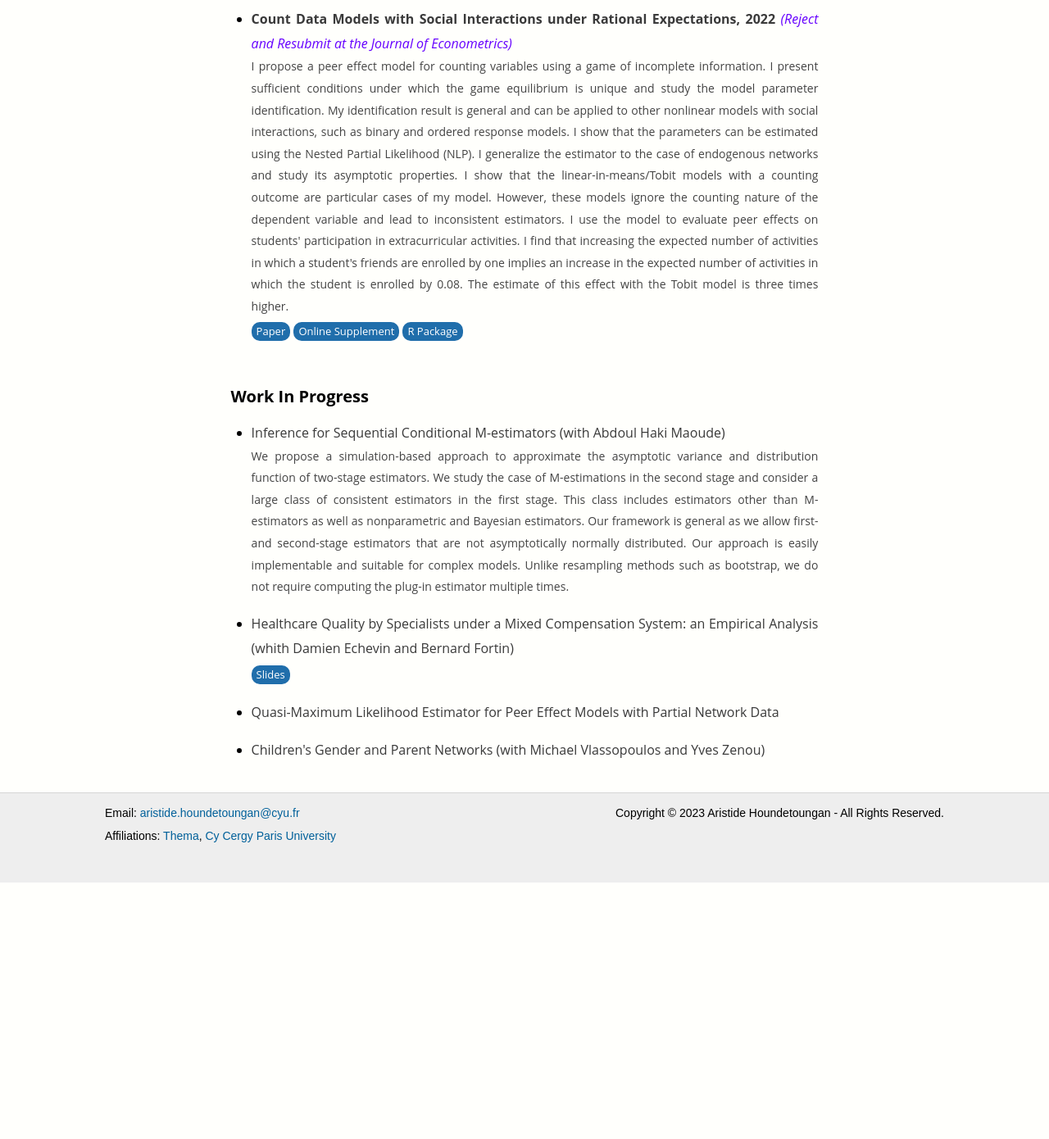
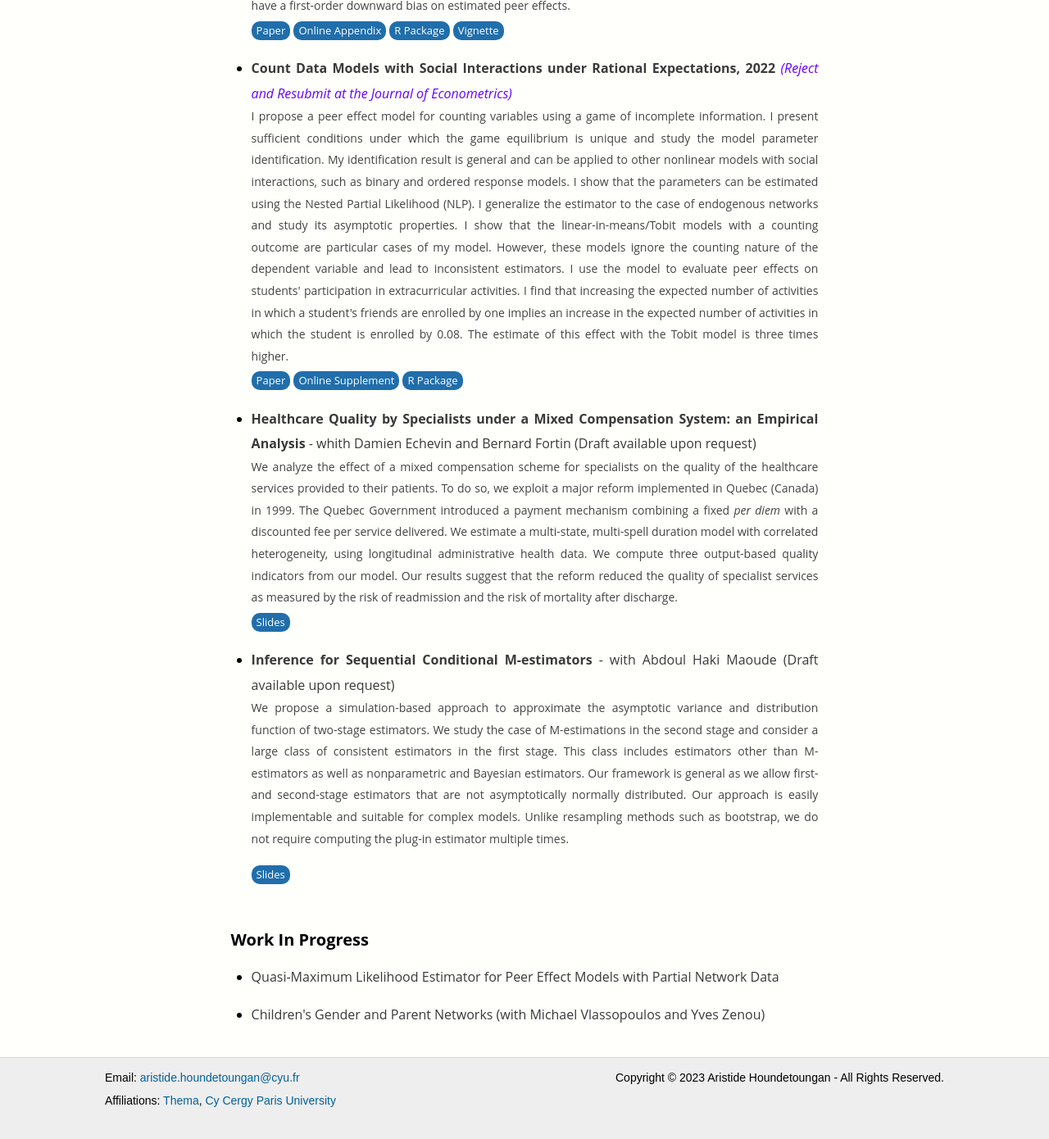
Before and after one commit to ahoundetoungan/ahoundetoungan.github.io, a Jekyll site: the page built from research/index.html, in a window 1280 px wide and 1400 px high, scrolled down 939 px. Shown: the top 1390 px of the window at 82% size. Built offline with Jekyll 4.4.1, drawn with Linux system fonts in a browser that asks for light colours; before the commit the page ends 2016 px from its top, so only the background shows below that; some of the changed text lies outside the part shown.

Commit message:
research

```diff
--- a/research/index.html
+++ b/research/index.html
@@ -24,14 +24,14 @@
 	<h2>Working Papers</h2>
 	<ul>
     <li>
-      <p class="nomarginafter"><b>Identifying Peer Effects on Student Academic Effort, 2023</b> (with Cristelle Kouame)</p>
+      <p class="nomarginafter"><b>Identifying Peer Effects on Student Academic Effort, 2023</b> - with Cristelle Kouame <em style="color:#6600FF">(Submitted)</em></p>
       <p class="nomarginafter nomarginbefore descriptif">Peer influences on academic outcomes are often studied using GPA as a proxy variable for students' academic effort. We show that this may bias the peer effects when the network includes isolated students. This is because GPA depends on unobserved factors that do not influence isolated and non-isolated students  in the same way. To resolve this issue, we propose an identification strategy that distinguishes unobserved shocks exerted on GPA without influencing the effort from unobserved students' preference shocks. Applying our approach to Add Health data shows that the peer effect estimate using standard approaches is biased downward.</p>
       <a type="button" class="button"  href="/files/Papers/PEEffort.pdf" target="_blank">Paper</a>
       <a type="button" class="button"  href="/files/Papers/PEEffort_OA.pdf" target="_blank">Online Appendix</a>
       <a type="button" class="button"  href="https://github.com/ahoundetoungan/PeerEffectsEffort" target="_blank">Codes (R & C++)</a>
     </li>
     <li>
-      <p class="nomarginafter"><b>Estimating Peer Effects using Partial Network Data, 2023</b> (with Vincent Boucher)</p>
+      <p class="nomarginafter"><b>Estimating Peer Effects using Partial Network Data, 2023</b> - with Vincent Boucher <em style="color:#6600FF">(Submitted)</em>></p>
       <p class="nomarginafter nomarginbefore descriptif">We study the estimation of peer effects through social networks when researchers do not observe the entire network structure. Special cases include sampled networks, censored networks, misclassified links, and aggregated relational data. We assume that researchers can obtain a consistent estimator of the distribution of the network. We show that this assumption is sufficient for estimating peer effects using a linear-in-means model. We provide an empirical application to the study of peer effects on students academic achievement using the widely used Add Health database and show that network data errors have a first-order downward bias on estimated peer effects.</p>
       <a type="button" class="button" href="/files/Papers/PartialNetwork.pdf" target="_blank">Paper</a>
       <a type="button" class="button" href="/files/Papers/PartialNetwork_OA.pdf" target="_blank">Online Appendix</a>
@@ -45,17 +45,18 @@
       <a type="button" class="button"  href="/files/Papers/CDMSIRE_SM.pdf" target="_blank">Online Supplement</a>
       <a type="button" class="button"  href="https://cran.r-project.org/package=CDatanet" target="_blank">R Package</a>
     </li>
+    <li><p class="nomarginafter"><b>Healthcare Quality by Specialists under a Mixed Compensation System: an Empirical Analysis</b> - whith Damien Echevin and Bernard Fortin (Draft available upon request)</p>
+      <p class="nomarginafter nomarginbefore descriptif">We analyze the effect of a mixed compensation scheme for specialists on the quality of the healthcare services provided to their patients. To do so, we exploit a major reform implemented in Quebec (Canada) in 1999.  The Quebec Government introduced a payment mechanism  combining a fixed <i>per diem</i> with a discounted fee per service delivered. We estimate  a multi-state, multi-spell duration model with correlated heterogeneity, using longitudinal administrative health data. We compute  three output-based quality indicators from our model. Our results suggest that the reform reduced the quality of specialist services as measured by the risk of readmission and the risk of mortality after discharge.</p>
+      <a type="button" class="button"  href="/files/Papers/MCMSMS_slides.pdf" target="_blank">Slides</a>
+    </li>
+    <li><p class="nomarginafter"><b>Inference for Sequential Conditional M-estimators</b> - with Abdoul Haki Maoude (Draft available upon request)</p>
+      <p class="nomarginbefore descriptif"> We propose a simulation-based approach to approximate the asymptotic variance and distribution function of two-stage estimators. We study the case of M-estimations in the second stage and consider a large class of consistent estimators in the first stage. This class includes estimators other than M-estimators as well as nonparametric and Bayesian estimators. Our framework is general as we allow first- and second-stage estimators that are not asymptotically normally distributed. Our approach is easily implementable and suitable for complex models. Unlike resampling methods such as bootstrap, we do not require computing the plug-in estimator multiple times.</p>
+      <a type="button" class="button"  href="/files/Papers/2SAsymptotic_slides.pdf" target="_blank">Slides</a>
+    </li>
   </ul>
 	<br/>
 	<h2>Work In Progress</h2>
 	<ul>
-    <li>
-      <p class="nomarginafter">Inference for Sequential Conditional M-estimators (with Abdoul Haki Maoude)</p>
-      <p class="nomarginbefore descriptif"> We propose a simulation-based approach to approximate the asymptotic variance and distribution function of two-stage estimators. We study the case of M-estimations in the second stage and consider a large class of consistent estimators in the first stage. This class includes estimators other than M-estimators as well as nonparametric and Bayesian estimators. Our framework is general as we allow first- and second-stage estimators that are not asymptotically normally distributed. Our approach is easily implementable and suitable for complex models. Unlike resampling methods such as bootstrap, we do not require computing the plug-in estimator multiple times.</p>
-    </li>
-    <li><p class="nomarginafter">Healthcare Quality by Specialists under a Mixed Compensation System: an Empirical Analysis (whith Damien Echevin and Bernard Fortin)</p>
-      <a type="button" class="button"  href="/files/Papers/MCMSMS_slides.pdf" target="_blank">Slides</a>
-    </li>
     <li><p class="nomarginafter">Quasi-Maximum Likelihood Estimator for Peer Effect Models with Partial Network Data</p></li>
     <li><p class="nomarginafter">Children's Gender and Parent Networks (with Michael Vlassopoulos and Yves Zenou)</p></li>
     <!--<li>Physicians' Financial Incentives (<i>whith Damien Echevin</i>)</li>-->
```
Also changed, not shown: 1 other file.
